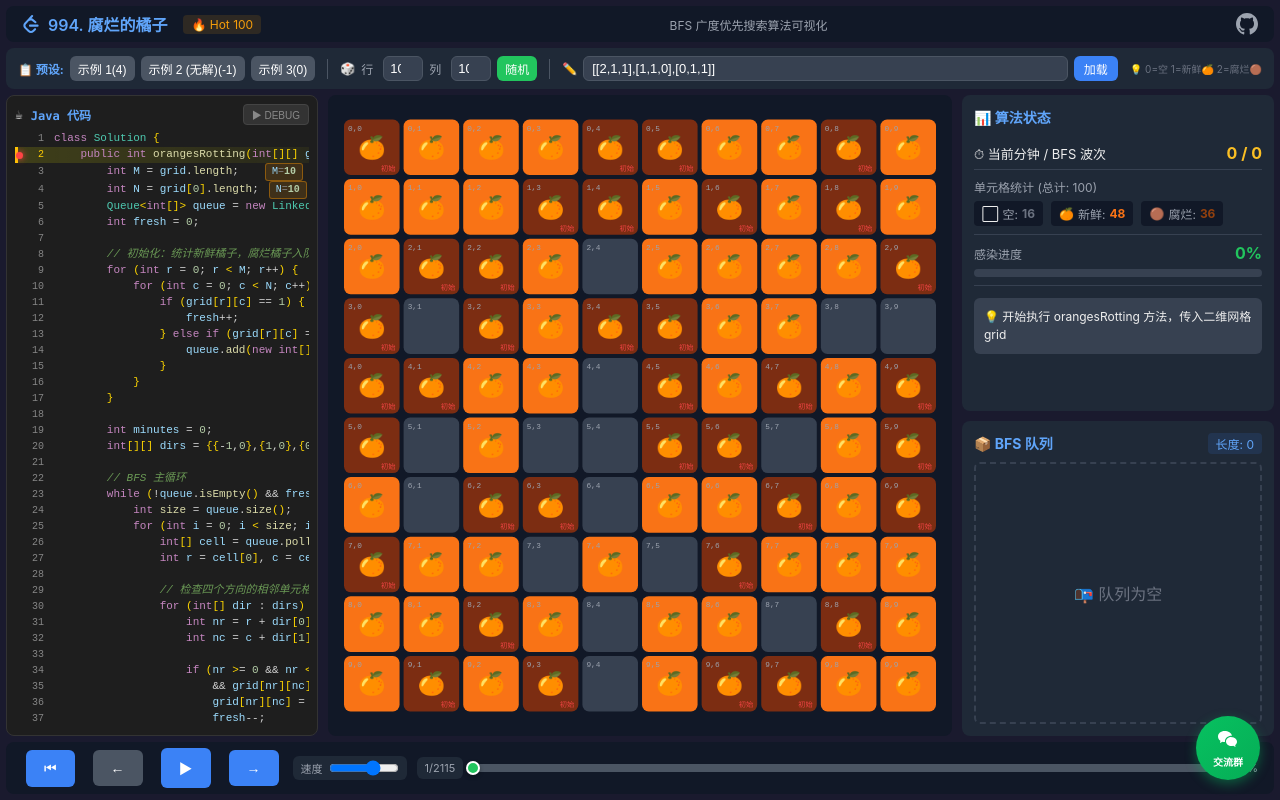
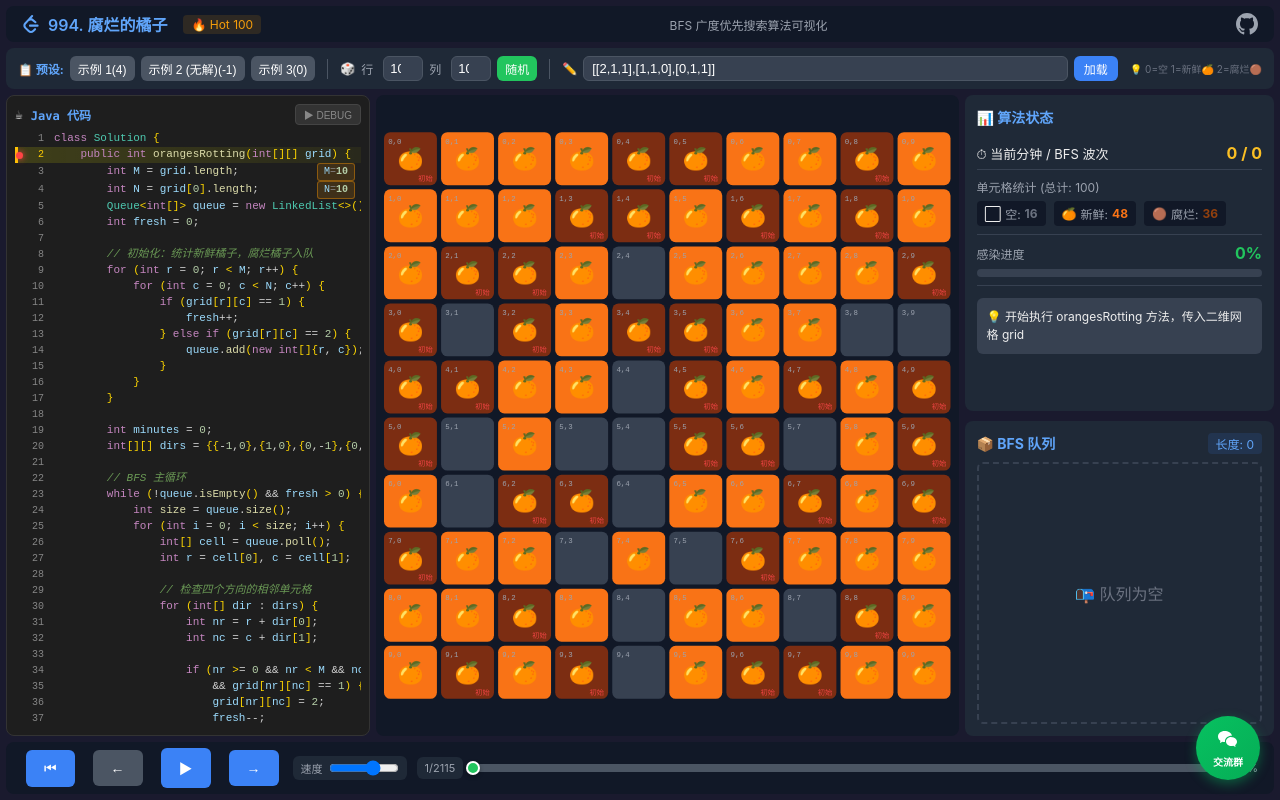
Before and after one commit to fuck-algorithm/leetcode-994-rotting-oranges, a React (Vite) app: page / in a window 1280 px wide. Built offline with nearby package versions, Linux system fonts and the light colour scheme.

Commit message:
refactor(ui): rebalance three-column layout to prioritize canvas and code panel

```diff
--- a/src/App.tsx
+++ b/src/App.tsx
@@ -117,8 +117,8 @@ function App() {
       {/* Main Content */}
       <main style={{
         display: 'grid',
-        gridTemplateColumns: '1fr 2fr 1fr',
-        gap: '10px',
+        gridTemplateColumns: '1fr 1.6fr 0.85fr',
+        gap: '6px',
         minHeight: 0,
         overflow: 'hidden',
       }}>
@@ -142,10 +142,11 @@ function App() {
             alignItems: 'center',
             background: '#111827',
             borderRadius: '8px',
-            padding: '16px',
+            padding: '8px',
             minHeight: 0,
-            minWidth: 0,
+            minWidth: 300,
             overflow: 'hidden',
+            cursor: 'grab',
           }}
         >
           <GridVisualizer
```
